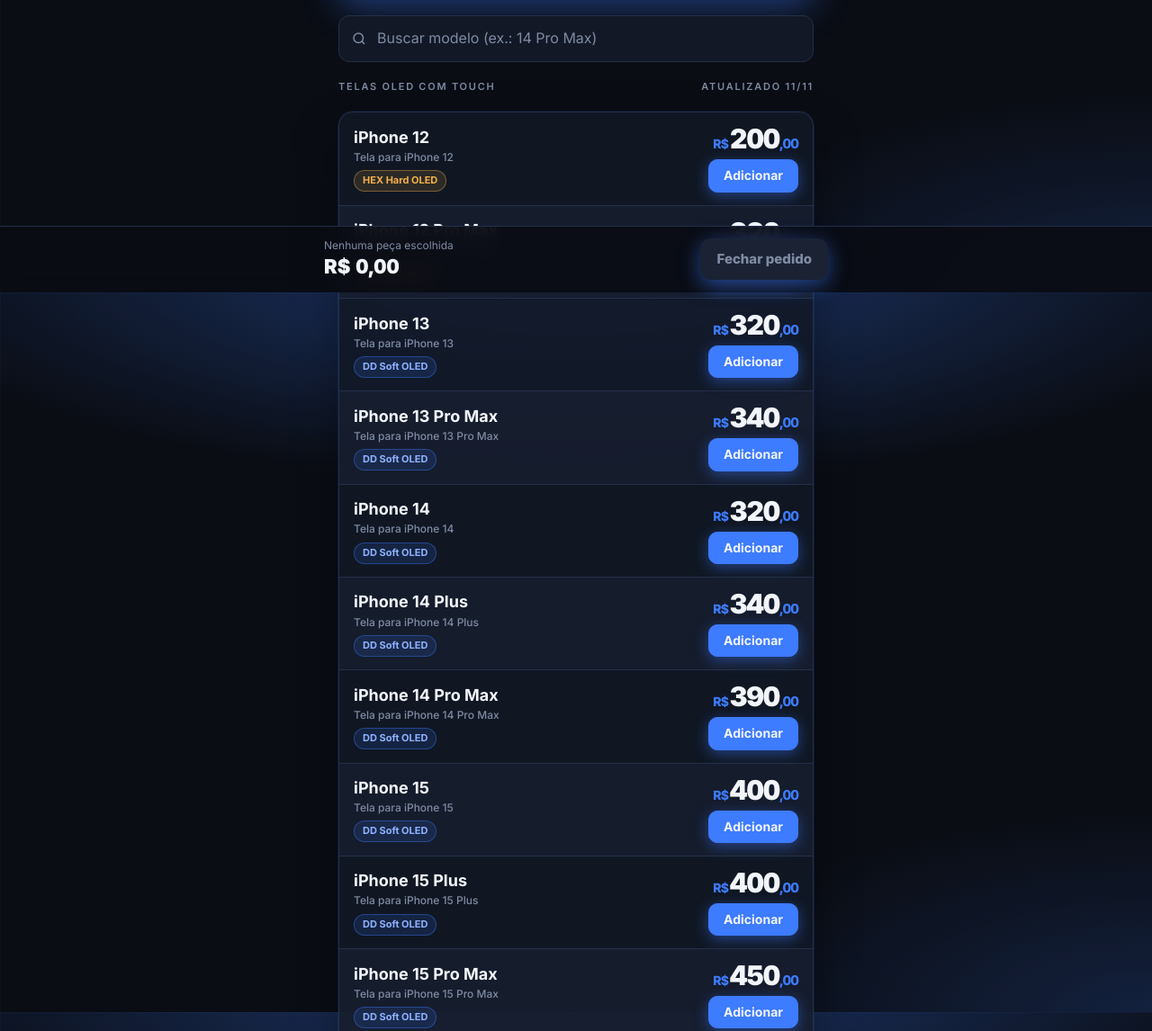
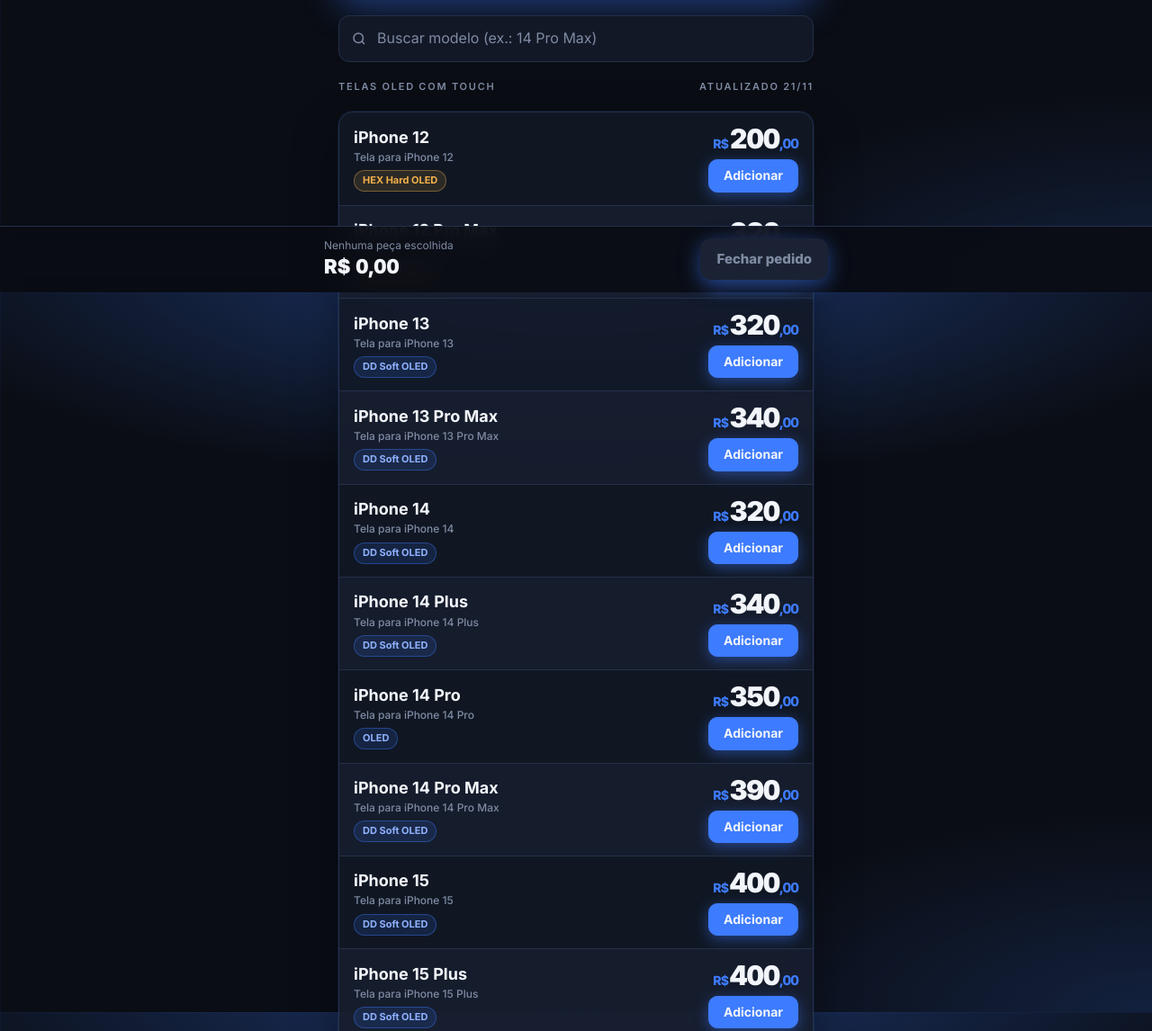
Before and after one commit to fbeletro7-hub/elite-parts-instagram, a plain HTML site: page pedidos/index.html in a window 1280 px wide. Shown: the part 475-1621 px from the top of the page at 90% size. Drawn offline with nearby package versions, Linux system fonts and the light colour scheme.

Commit message:
App de pedidos: tampas em estoque com preço e cores, tela 14 Pro, pronto para GitHub Pages
Co-Authored-By: Claude Opus 5.5 <noreply@anthropic.com>
Claude-Session: https://claude.ai/code/session_01RTN55J2CEK2UwXiJQYFhmT

```diff
--- a/pedidos/index.html
+++ b/pedidos/index.html
@@ -176,6 +176,17 @@ form.order h2 b { color: var(--accent); }
 .cor { display: block; margin-top: 8px; width: 100%; max-width: 190px; font: inherit; font-size: 15px; color: var(--fg); background: var(--bg); border: 1px solid var(--line); border-radius: 8px; padding: 7px 9px; }
 footer a { color: var(--accent); font-weight: 700; }
 .chip { display: inline-block; margin-bottom: 12px; padding: 6px 14px; border-radius: 999px; font-size: 12px; font-weight: 800; letter-spacing: .14em; text-transform: uppercase; color: #fff; background: rgba(61,123,255,.18); border: 1px solid rgba(61,123,255,.6); box-shadow: 0 0 18px rgba(61,123,255,.35); }
+.tampa-item { grid-template-columns: 1fr auto; }
+.cores { grid-column: 1 / -1; display: flex; flex-direction: column; gap: 8px; }
+.cores-label { font-size: 11px; letter-spacing: .12em; text-transform: uppercase; color: var(--muted); font-weight: 700; }
+.chips { display: flex; flex-wrap: wrap; gap: 8px; }
+.chip-cor { display: inline-flex; align-items: center; gap: 7px; padding: 7px 12px; border-radius: 999px; border: 1px solid var(--line); background: var(--bg); color: var(--fg); font: inherit; font-size: 14px; font-weight: 600; cursor: pointer; }
+.chip-cor:hover { border-color: var(--accent); }
+.chip-cor.sel { border-color: var(--accent); background: rgba(61,123,255,.18); }
+.chip-cor b { background: var(--accent); color: #fff; border-radius: 999px; padding: 0 7px; font-size: 12px; }
+.chip-cor i, .linha-cor i { width: 14px; height: 14px; border-radius: 50%; display: inline-block; box-shadow: inset 0 0 0 1px rgba(255,255,255,.35); }
+.linha-cor { display: flex; justify-content: space-between; align-items: center; gap: 10px; font-weight: 700; }
+.linha-cor span { display: inline-flex; align-items: center; gap: 8px; }
 </style>
 
 <div class="wrap">
@@ -247,8 +258,8 @@ footer a { color: var(--accent); font-weight: 700; }
 /* ===== CONFIGURAÇÃO: edite aqui ===== */
 // Número do WhatsApp da loja, só dígitos, com 55 + DDD.
 const WHATSAPP = "5582998263519";
-const ATUALIZADO = "11/11/2026";
-// Displays: tabela de preços v2. Para mudar preço, troque o número.
+const ATUALIZADO = "21/11/2026";
+// Displays: tabela de preços. Para mudar preço, troque o número.
 const DISPLAYS = [
   { id: "12",     modelo: "iPhone 12",         qualidade: "HEX Hard OLED", preco: 200 },
   { id: "12pm",   modelo: "iPhone 12 Pro Max", qualidade: "DD Hard OLED",  preco: 320 },
@@ -256,6 +267,7 @@ const DISPLAYS = [
   { id: "13pm",   modelo: "iPhone 13 Pro Max", qualidade: "DD Soft OLED",  preco: 340 },
   { id: "14",     modelo: "iPhone 14",         qualidade: "DD Soft OLED",  preco: 320 },
   { id: "14plus", modelo: "iPhone 14 Plus",    qualidade: "DD Soft OLED",  preco: 340 },
+  { id: "14pro",  modelo: "iPhone 14 Pro",     qualidade: "OLED",          preco: 350 },
   { id: "14pm",   modelo: "iPhone 14 Pro Max", qualidade: "DD Soft OLED",  preco: 390 },
   { id: "15",     modelo: "iPhone 15",         qualidade: "DD Soft OLED",  preco: 400 },
   { id: "15plus", modelo: "iPhone 15 Plus",    qualidade: "DD Soft OLED",  preco: 400 },
@@ -265,78 +277,96 @@ const DISPLAYS = [
   { id: "17",     modelo: "iPhone 17",         qualidade: "DD Hard OLED",  preco: 500 },
   { id: "17pm",   modelo: "iPhone 17 Pro Max", qualidade: "DD Soft OLED",  preco: 800 },
 ];
-// Tampas traseiras: preco null = "a consultar". Quando tiver o preço, troque null pelo valor (ex.: 120).
+// Tampas traseiras em estoque: preço = custo + 100%, arredondado pra cima. Só as cores que tem.
+// Acabou uma cor? Apague da lista. Acabou o modelo? Apague a linha.
 const TAMPAS = [
-  "iPhone 11", "iPhone 11 Pro", "iPhone 11 Pro Max",
-  "iPhone 12", "iPhone 12 Pro", "iPhone 12 Pro Max",
-  "iPhone 13", "iPhone 13 Pro", "iPhone 13 Pro Max",
-  "iPhone 14", "iPhone 14 Plus", "iPhone 14 Pro", "iPhone 14 Pro Max",
-  "iPhone 15", "iPhone 15 Plus", "iPhone 15 Pro", "iPhone 15 Pro Max",
-  "iPhone 16", "iPhone 16 Plus", "iPhone 16 Pro", "iPhone 16 Pro Max",
-].map(m => ({ id: "t-" + m.replace(/\D+/g, "") + m.replace(/[^A-Za-z]/g, "").replace("iPhone", "").toLowerCase(), modelo: m, preco: null }));
+  { modelo: "iPhone 13", tipo: "Big hole", preco: 21, cores: ["Preto", "Branco", "Azul", "Rosa", "Verde"] },
+  { modelo: "iPhone 13 Pro", tipo: "Big hole", preco: 45, cores: ["Preto", "Azul", "Prata"] },
+  { modelo: "iPhone 13 Pro Max", tipo: "Big hole", preco: 48, cores: ["Preto", "Azul", "Prata", "Dourado"] },
+  { modelo: "iPhone 14", tipo: "Com ímã", preco: 41, cores: ["Preto", "Branco", "Azul", "Roxo"] },
+  { modelo: "iPhone 14 Pro", tipo: "Big hole", preco: 48, cores: ["Roxo", "Preto", "Prata", "Dourado"] },
+  { modelo: "iPhone 14 Pro Max", tipo: "Big hole", preco: 50, cores: ["Roxo", "Preto", "Prata", "Dourado"] },
+  { modelo: "iPhone 15", tipo: "Com ímã", preco: 52, cores: ["Preto", "Azul", "Rosa", "Verde", "Amarelo"] },
+  { modelo: "iPhone 15 Pro", tipo: "Com ímã", preco: 71, cores: ["Natural", "Preto", "Branco", "Azul"] },
+  { modelo: "iPhone 15 Pro Max", tipo: "Com ímã", preco: 71, cores: ["Natural", "Preto", "Branco", "Azul"] },
+  { modelo: "iPhone 16", tipo: "Com ímã", preco: 54, cores: ["Preto", "Branco", "Azul", "Rosa", "Verde"] },
+  { modelo: "iPhone 16 Pro", tipo: "Com ímã", preco: 74, cores: ["Dourado", "Preto", "Natural", "Branco"] },
+  { modelo: "iPhone 16 Pro Max", tipo: "Com ímã", preco: 74, cores: ["Dourado", "Preto", "Natural", "Branco"] },
+  { modelo: "iPhone 17", tipo: "Com ímã", preco: 61, cores: ["Preto", "Branco", "Roxo", "Azul", "Verde"] },
+  { modelo: "iPhone 17 Pro Max", tipo: "Com ímã", preco: 50, cores: ["Laranja", "Azul", "Prata"] },
+];
 /* ==================================== */
 
+const CORES = { Preto: "#1B1E25", Branco: "#F2F2F0", Azul: "#3D6FD9", Rosa: "#F2B8C6", Verde: "#9CC9A6", Prata: "#D9DCE0", Dourado: "#E8CFA0", Roxo: "#B7A3D9", Amarelo: "#F5DE7A", Natural: "#B9B2A6", Laranja: "#F08A3C" };
+const slug = s => s.toLowerCase().normalize("NFD").replace(/[^a-z0-9]+/g, "-");
 const PRODUTOS = [
-  ...DISPLAYS.map(p => ({ ...p, cat: "display", nome: "Tela", tag: p.qualidade })),
-  ...TAMPAS.map(p => ({ ...p, cat: "tampa", nome: "Tampa traseira", tag: "Tampa traseira" })),
+  ...DISPLAYS.map(p => ({ ...p, cat: "display", nome: "Tela" })),
+  ...TAMPAS.flatMap(t => t.cores.map(cor => ({ id: "t-" + slug(t.modelo + " " + cor), cat: "tampa", nome: "Tampa", modelo: t.modelo, tipo: t.tipo, cor, preco: t.preco }))),
 ];
 const brl = v => v.toLocaleString("pt-BR", { style: "currency", currency: "BRL" });
 const $ = id => document.getElementById(id);
-const esc = s => String(s).replace(/[&<>"']/g, c => ({ "&": "&amp;", "<": "&lt;", ">": "&gt;", '"': "&quot;", "'": "&#39;" }[c]));
-let carrinho = {}, cores = {}, aba = "display";
-try { carrinho = JSON.parse(localStorage.getItem("ep-carrinho") || "{}") || {}; cores = JSON.parse(localStorage.getItem("ep-cores") || "{}") || {}; } catch (e) {}
-const salvar = () => { try { localStorage.setItem("ep-carrinho", JSON.stringify(carrinho)); localStorage.setItem("ep-cores", JSON.stringify(cores)); } catch (e) {} };
-
+let carrinho = {}, aba = "display";
+try { carrinho = JSON.parse(localStorage.getItem("ep-carrinho2") || "{}") || {}; } catch (e) {}
+const salvar = () => { try { localStorage.setItem("ep-carrinho2", JSON.stringify(carrinho)); } catch (e) {} };
 $("atualizado").textContent = "Atualizado " + ATUALIZADO.slice(0, 5);
 
 function itens() {
-  return PRODUTOS.filter(p => carrinho[p.id] > 0).map(p => ({ ...p, qtd: carrinho[p.id], sub: p.preco == null ? null : p.preco * carrinho[p.id] }));
+  return PRODUTOS.filter(p => carrinho[p.id] > 0).map(p => ({ ...p, qtd: carrinho[p.id], sub: p.preco * carrinho[p.id] }));
 }
 function mudar(id, delta) {
   const n = Math.max(0, Math.min(99, (carrinho[id] || 0) + delta));
-  if (n) carrinho[id] = n; else { delete carrinho[id]; delete cores[id]; }
+  if (n) carrinho[id] = n; else delete carrinho[id];
   salvar(); render();
 }
-function precoHtml(p) {
-  if (p.preco == null) return `<div class="price consult">A consultar</div>`;
-  const [reais] = brl(p.preco).replace("R$", "").trim().split(",");
+function precoHtml(v) {
+  const [reais] = brl(v).replace("R$", "").trim().split(",");
   return `<div class="price"><span>R$</span>${reais}<i>,00</i></div>`;
 }
+const stepper = (id, q, rot) => `<div class="stepper"><button type="button" aria-label="Tirar um ${rot}" data-id="${id}" data-d="-1">−</button><output aria-live="polite">${q}</output><button type="button" aria-label="Mais um ${rot}" data-id="${id}" data-d="1" ${q >= 99 ? "disabled" : ""}>+</button></div>`;
 
 function render() {
   document.querySelectorAll(".tab").forEach(t => t.setAttribute("aria-selected", t.dataset.aba === aba));
   $("promo").hidden = aba !== "display";
-  $("rotulo").textContent = aba === "display" ? "Telas OLED com touch" : "Tampas traseiras para iPhone";
-  $("atualizado").hidden = aba !== "display";
+  $("rotulo").textContent = aba === "display" ? "Telas OLED com touch" : "Tampas traseiras em estoque";
   const termo = $("busca").value.trim().toLowerCase().replace(/iphone\s*/g, "");
-  const lista = PRODUTOS.filter(p => p.cat === aba && (!termo || p.modelo.toLowerCase().replace("iphone ", "").includes(termo)));
-  $("lista").innerHTML = lista.length ? lista.map(p => {
-    const q = carrinho[p.id] || 0;
-    const tipo = p.cat === "tampa" ? "tampa" : /hard/i.test(p.qualidade) ? "hard" : "soft";
-    const cor = p.cat === "tampa" && q ? `<input class="cor" data-cor="${p.id}" value="${esc(cores[p.id] || "")}" placeholder="Cor (ex.: preta, azul)" aria-label="Cor da tampa do ${p.modelo}" maxlength="30">` : "";
-    return `<div class="item${q ? " on" : ""}" role="listitem">
-      <div class="name">${p.modelo}<small>${p.nome} para ${p.modelo}</small><span class="badge ${tipo}">${p.tag}</span>${cor}</div>
-      <div class="right">
-        ${precoHtml(p)}
-        ${q ? `<div class="stepper"><button type="button" aria-label="Tirar um" data-id="${p.id}" data-d="-1">−</button><output aria-live="polite">${q}</output><button type="button" aria-label="Mais um" data-id="${p.id}" data-d="1" ${q >= 99 ? "disabled" : ""}>+</button></div>`
-             : `<button type="button" class="add" data-id="${p.id}" data-d="1" aria-label="Adicionar ${p.nome} ${p.modelo}">Adicionar</button>`}
-      </div>
-    </div>`;
-  }).join("") : `<div class="empty">Nenhum modelo encontrado. Pergunte no WhatsApp.</div>`;
+  const bate = m => !termo || m.toLowerCase().replace("iphone ", "").includes(termo);
+  let html = "";
+  if (aba === "display") {
+    html = DISPLAYS.filter(p => bate(p.modelo)).map(p => {
+      const q = carrinho[p.id] || 0;
+      const tipo = /hard/i.test(p.qualidade) ? "hard" : "soft";
+      return `<div class="item${q ? " on" : ""}" role="listitem">
+        <div class="name">${p.modelo}<small>Tela para ${p.modelo}</small><span class="badge ${tipo}">${p.qualidade}</span></div>
+        <div class="right">${precoHtml(p.preco)}
+          ${q ? stepper(p.id, q, p.modelo) : `<button type="button" class="add" data-id="${p.id}" data-d="1" aria-label="Adicionar tela ${p.modelo}">Adicionar</button>`}
+        </div></div>`;
+    }).join("");
+  } else {
+    html = TAMPAS.filter(t => bate(t.modelo)).map(t => {
+      const ps = PRODUTOS.filter(p => p.cat === "tampa" && p.modelo === t.modelo);
+      const tem = ps.some(p => carrinho[p.id]);
+      return `<div class="item tampa-item${tem ? " on" : ""}" role="listitem">
+        <div class="name">${t.modelo}<small>Tampa traseira para ${t.modelo}</small><span class="badge tampa">${t.tipo}</span></div>
+        <div class="right">${precoHtml(t.preco)}</div>
+        <div class="cores"><span class="cores-label">Toque na cor para adicionar</span>
+          <div class="chips">${ps.map(p => `<button type="button" class="chip-cor${carrinho[p.id] ? " sel" : ""}" data-id="${p.id}" data-d="1" aria-label="Adicionar tampa ${t.modelo} ${p.cor}"><i style="background:${CORES[p.cor] || "#888"}"></i>${p.cor}${carrinho[p.id] ? ` <b>${carrinho[p.id]}</b>` : ""}</button>`).join("")}</div>
+          ${ps.filter(p => carrinho[p.id]).map(p => `<div class="linha-cor"><span><i style="background:${CORES[p.cor] || "#888"}"></i>${p.cor}</span>${stepper(p.id, carrinho[p.id], t.modelo + " " + p.cor)}</div>`).join("")}
+        </div></div>`;
+    }).join("");
+  }
+  $("lista").innerHTML = html || `<div class="empty">Nenhum modelo encontrado. Pergunte no WhatsApp.</div>`;
   resumo();
 }
 
 function resumo() {
   const its = itens();
-  const total = its.reduce((s, i) => s + (i.sub || 0), 0);
-  const consultar = its.some(i => i.sub == null);
+  const total = its.reduce((s, i) => s + i.sub, 0);
   const qtd = its.reduce((s, i) => s + i.qtd, 0);
   $("resumo").innerHTML = its.length
-    ? its.map(i => `<div class="row"><span>${i.qtd}× ${i.nome} ${i.modelo} <span style="color:var(--muted)">(${i.cat === "tampa" ? esc(cores[i.id] || "cor a definir") : i.qualidade})</span></span><span>${i.sub == null ? "a consultar" : brl(i.sub)}</span></div>`).join("")
-      + `<div class="row total"><span>Total${consultar ? " das telas" : ""}</span><span>${brl(total)}</span></div>`
-      + (consultar ? `<div class="none">O valor das tampas a Elite Parts passa no WhatsApp.</div>` : "")
+    ? its.map(i => `<div class="row"><span>${i.qtd}× ${i.nome} ${i.modelo} <span style="color:var(--muted)">(${i.cat === "tampa" ? i.cor : i.qualidade})</span></span><span>${brl(i.sub)}</span></div>`).join("")
+      + `<div class="row total"><span>Total</span><span>${brl(total)}</span></div>`
     : `<div class="none">Nada escolhido ainda. Toque em "Adicionar" na lista acima.</div>`;
-  $("barQtd").textContent = qtd ? `${qtd} ${qtd === 1 ? "peça" : "peças"} no pedido${consultar ? " · tampas a consultar" : ""}` : "Nenhuma peça escolhida";
+  $("barQtd").textContent = qtd ? `${qtd} ${qtd === 1 ? "peça" : "peças"} no pedido` : "Nenhuma peça escolhida";
   $("barTotal").textContent = brl(total);
   $("irPedido").disabled = !qtd;
 }
@@ -345,9 +375,6 @@ $("lista").addEventListener("click", e => {
   const b = e.target.closest("button[data-id]");
   if (b) mudar(b.dataset.id, Number(b.dataset.d));
 });
-$("lista").addEventListener("input", e => {
-  if (e.target.dataset.cor) { cores[e.target.dataset.cor] = e.target.value; salvar(); resumo(); }
-});
 document.querySelectorAll(".tab").forEach(t => t.addEventListener("click", () => { aba = t.dataset.aba; $("busca").value = ""; render(); }));
 $("busca").addEventListener("input", render);
 $("irPedido").addEventListener("click", () => { $("pedido").scrollIntoView(); setTimeout(() => $("nome").focus({ preventScroll: true }), 300); });
@@ -355,11 +382,11 @@ $("irPedido").addEventListener("click", () => { $("pedido").scrollIntoView(); se
 function mensagem() {
   const its = itens();
   const telas = its.filter(i => i.cat === "display"), tampas = its.filter(i => i.cat === "tampa");
-  const total = its.reduce((s, i) => s + (i.sub || 0), 0);
+  const total = its.reduce((s, i) => s + i.sub, 0);
   const linhas = ["Olá, Elite Parts Distribuidora! Quero fazer um pedido:", ""];
   if (telas.length) linhas.push("*Telas*", ...telas.map(i => `• ${i.qtd}x Tela ${i.modelo} (${i.qualidade}) = ${brl(i.sub)}`), "");
-  if (tampas.length) linhas.push("*Tampas traseiras*", ...tampas.map(i => `• ${i.qtd}x Tampa ${i.modelo}${cores[i.id] && cores[i.id].trim() ? ` - cor ${cores[i.id].trim()}` : ""}${i.sub == null ? " (valor a consultar)" : ` = ${brl(i.sub)}`}`), "");
-  if (telas.length) linhas.push(`*Total${tampas.some(i => i.sub == null) ? " das telas" : ""}: ${brl(total)}*`, "");
+  if (tampas.length) linhas.push("*Tampas traseiras*", ...tampas.map(i => `• ${i.qtd}x Tampa ${i.modelo} - cor ${i.cor} = ${brl(i.sub)}`), "");
+  linhas.push(`*Total: ${brl(total)}*`, "");
   linhas.push(`Nome: ${$("nome").value.trim()}`);
   if ($("cidade").value.trim()) linhas.push(`Cidade: ${$("cidade").value.trim()}`);
   if ($("obs").value.trim()) linhas.push(`Obs.: ${$("obs").value.trim()}`);
@@ -370,11 +397,9 @@ $("pedido").addEventListener("submit", e => {
   e.preventDefault();
   $("erro").textContent = "";
   if (!itens().length) { $("erro").textContent = "Escolha pelo menos uma peça na lista antes de enviar."; $("lista").scrollIntoView(); return; }
-  if (!$("nome").value.trim()) { $("erro").textContent = "Escreva seu nome ou o nome da assistência para a gente saber quem está pedindo."; $("nome").focus(); return; }
-  const url = `https://wa.me/${WHATSAPP}?text=${encodeURIComponent(mensagem())}`;
-  $("zap").href = `https://wa.me/${WHATSAPP}`;
+  if (!$("nome").value.trim()) { $("erro").textContent = "Escreva seu nome, assistência ou loja para a gente saber quem está pedindo."; $("nome").focus(); return; }
   const a = document.createElement("a");
-  a.href = url; a.target = "_blank"; a.rel = "noopener";
+  a.href = `https://wa.me/${WHATSAPP}?text=${encodeURIComponent(mensagem())}`; a.target = "_blank"; a.rel = "noopener";
   document.body.appendChild(a); a.click(); a.remove();
 });
 
```
Also changed, not shown: index.html (added, +12 -0 lines), 2 other files.
